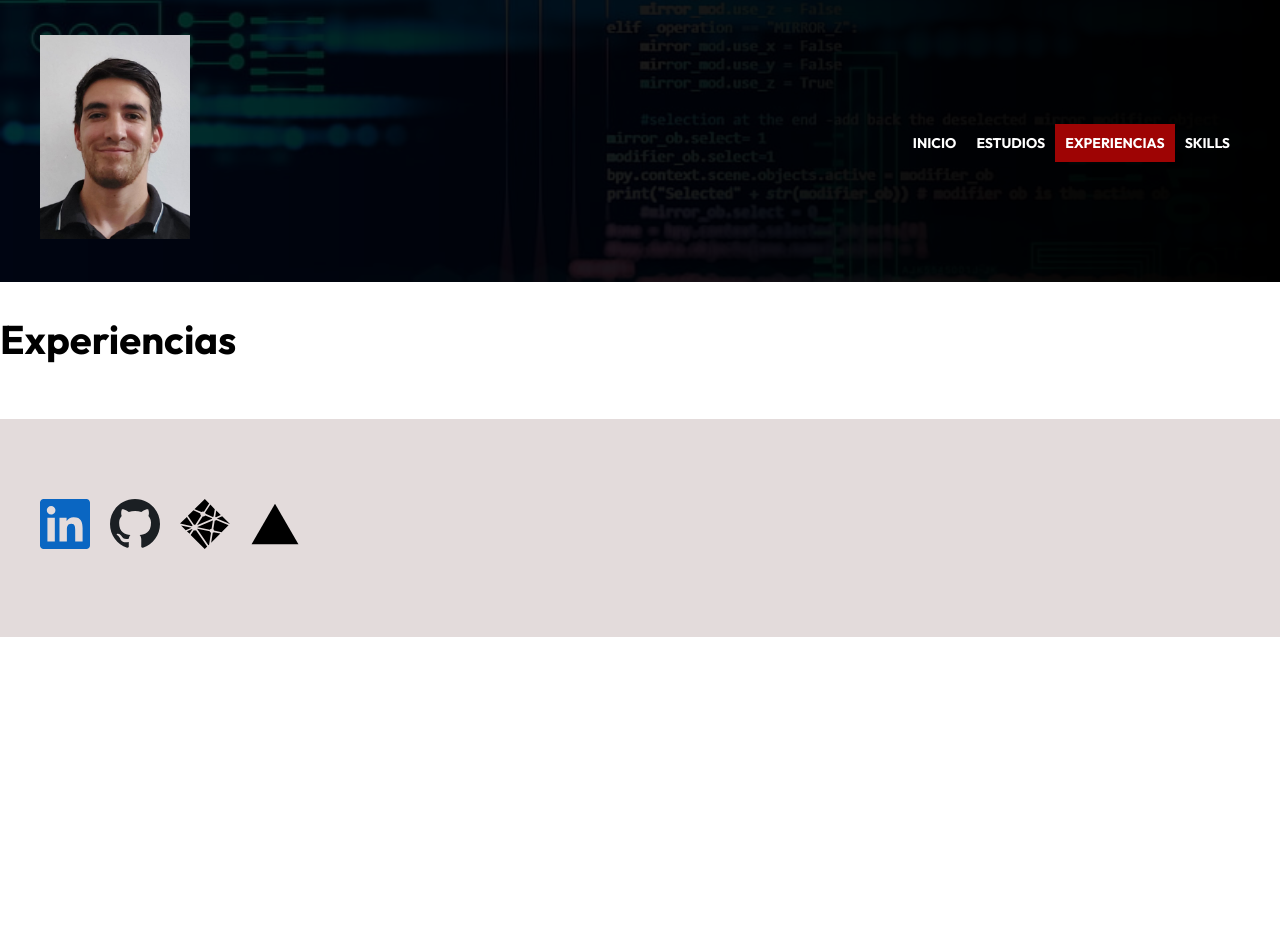
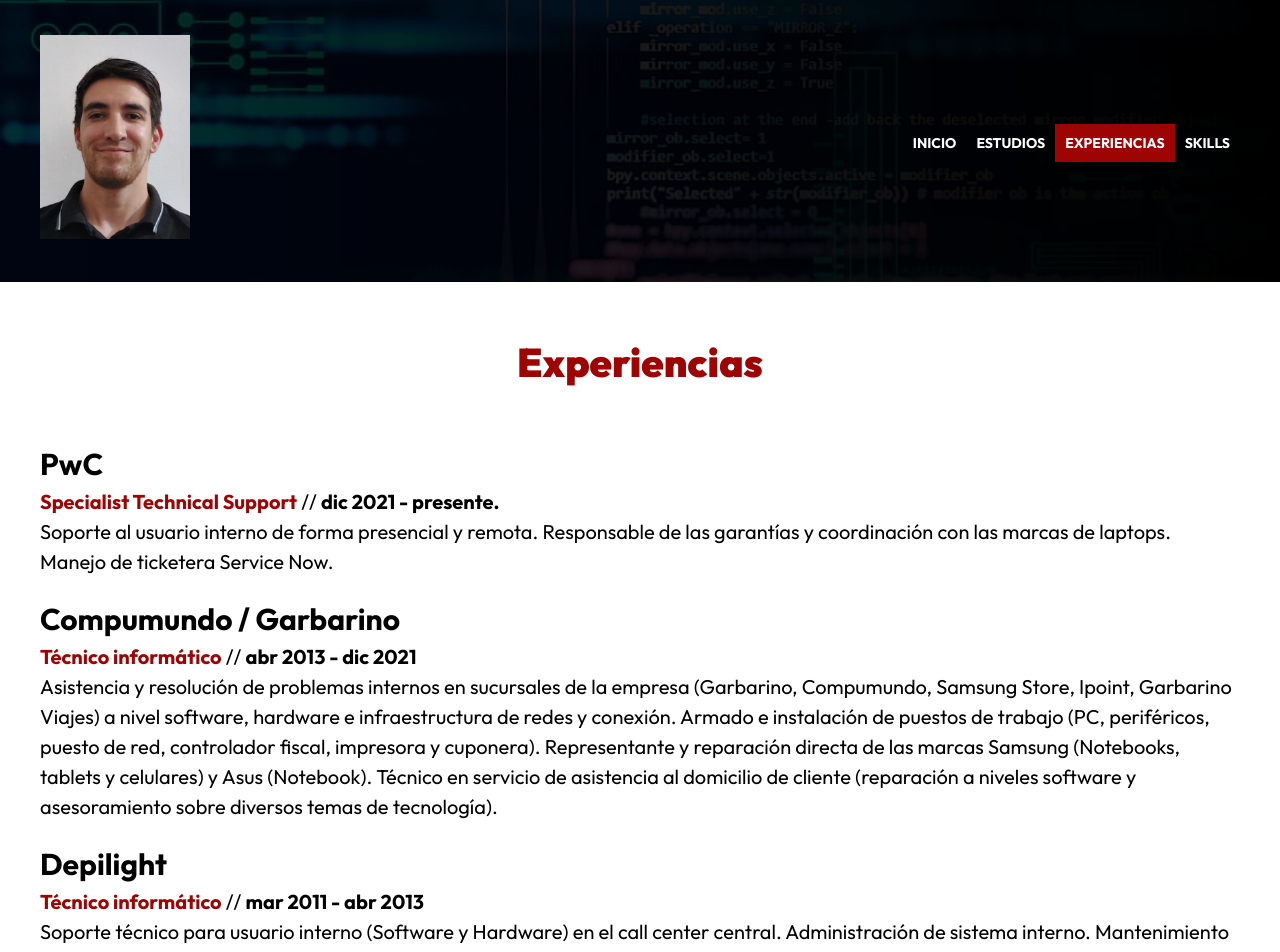
Before and after one commit to luchofazio27/portfolio-nextjs, a Next.js app: page /experiences in a window 1280 px wide. Shown: the top 952 px of the page. Before the commit the page ends 800 px from the top, so only its background shows below. Built offline with nearby package versions, Linux system fonts and the light colour scheme.

Commit message:
creacion de pagina experiences.js

```diff
--- a/pages/experiences.js
+++ b/pages/experiences.js
@@ -1,4 +1,5 @@
 import Layout from "@/components/layout";
+import styles from "../styles/experiences.module.css"
 
 export default function Experiences() {
   return (
@@ -6,7 +7,46 @@ export default function Experiences() {
       title={"Experiencias laborales"}
       description={"Experiencias laborales, camino recorrido en IT"}
     >
-      <h1>Experiencias</h1>
+      <main className="container">
+        <h1 className="heading">Experiencias</h1>
+
+        <div>
+          <div>
+            <p>
+              <b className={styles.work}>PwC</b><br></br>
+              <b className={styles.category}>Specialist Technical Support</b> // <b>dic 2021 - presente.</b><br></br>Soporte al
+              usuario interno de forma presencial y remota. Responsable de las
+              garantías y coordinación con las marcas de laptops. Manejo de
+              ticketera Service Now.
+            </p>
+
+            <p>
+            <b className={styles.work}>Compumundo / Garbarino</b><br></br>
+              <b className={styles.category}>Técnico informático</b> // <b>abr 2013 - dic 2021</b><br></br>
+              Asistencia y resolución de problemas internos en sucursales de la
+              empresa (Garbarino, Compumundo, Samsung Store, Ipoint, Garbarino
+              Viajes) a nivel software, hardware e infraestructura de redes y
+              conexión. Armado e instalación de puestos de trabajo (PC,
+              periféricos, puesto de red, controlador fiscal, impresora y
+              cuponera). Representante y reparación directa de las marcas
+              Samsung (Notebooks, tablets y celulares) y Asus (Notebook).
+              Técnico en servicio de asistencia al domicilio de cliente
+              (reparación a niveles software y asesoramiento sobre diversos
+              temas de tecnología).
+            </p>
+
+            <p>
+            <b className={styles.work}>Depilight</b><br></br>
+            <b className={styles.category}>Técnico informático</b> // <b>mar 2011 - abr 2013</b><br></br>Soporte técnico
+              para usuario interno (Software y Hardware) en el call center
+              central. Administración de sistema interno. Mantenimiento e
+              infraestructura tanto en call center como en sucursales. Soporte
+              de forma remota y presencial a dichas sucursales sobre consultas o
+              urgencias informáticas.
+            </p>
+          </div>
+        </div>
+      </main>
     </Layout>
   );
 }
--- /dev/null
+++ b/styles/experiences.module.css
@@ -0,0 +1,6 @@
+.work {
+    font-size: 3rem;
+}
+.category {
+    color: var(--primary);
+}
```
Also changed, not shown: pages/studies.js (+34 -1 lines), styles/studies.module.css (added, +10 -0 lines), public/img/diplomaDigitalHouse.jpg (added).
